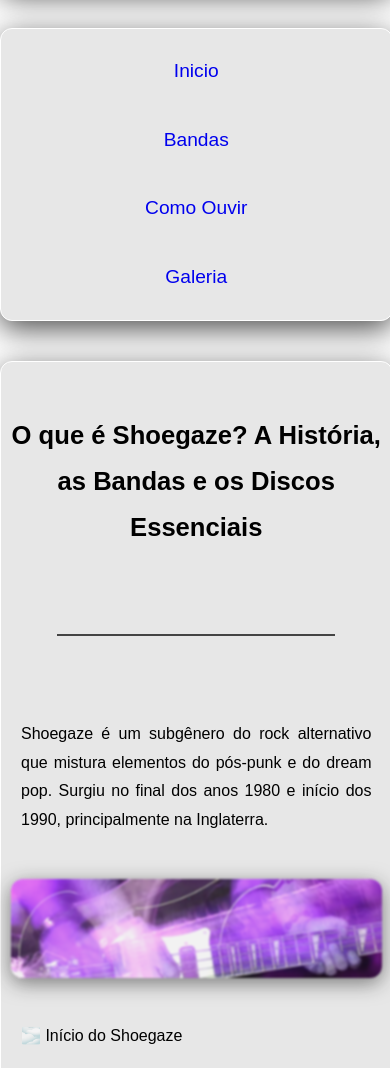
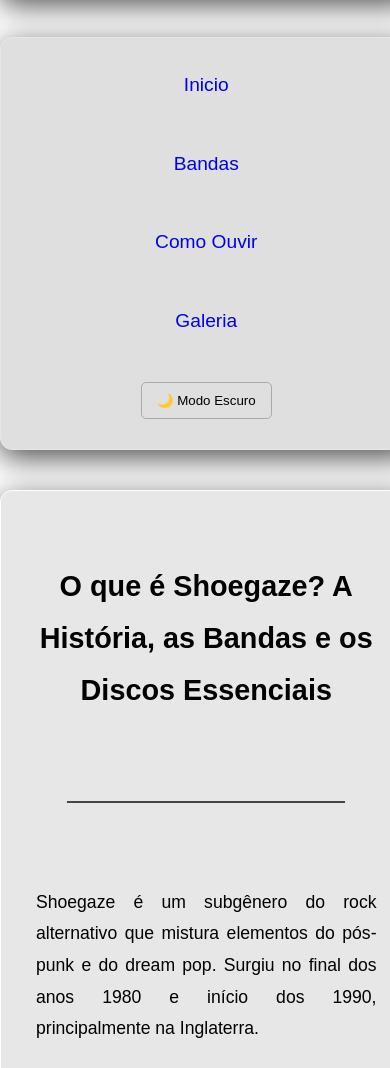
Before and after one commit to blessedchan/shoegazesite, a plain HTML site: page index.html in a window 390 px wide. Shown: the part 157-1225 px from the top of the page. Drawn offline with Linux system fonts and the light colour scheme.

Commit message:
Update style.css

```diff
--- a/style.css
+++ b/style.css
@@ -75,7 +75,7 @@ body.dark-mode {
   filter: brightness(1.2) contrast(1.1) blur(0);
 }
 
-.photo-box, .box2, .box1, .navbar {
+.photo-box, .box1, .box2 {
   background-color: #e7e7e7;
   border: 1px solid #ffffff;
   padding: 30px 40px;
@@ -90,8 +90,8 @@ body.dark-mode {
   box-shadow: 0 8px 30px rgba(0,0,0,0.7);
 }
 
+.dark-mode .box1,
 .dark-mode .box2,
-.dark-mode .box1,
 .dark-mode .photo-box,
 .dark-mode .navbar {
   background-color: #333333;
@@ -99,30 +99,40 @@ body.dark-mode {
 
 .banner, .photo-box img, .box1 img, .box2 img {
   width: 100%;
-  max-width: 1000px;
+  max-width: 400px;
   border-radius: 12px;
   box-shadow: 0 5px 20px rgba(0,0,0,0.5);
   transition: transform 0.3s ease;
   cursor: pointer;
-  height: auto;
 }
 
 .banner:hover, .photo-box img:hover, .box1 img:hover, .box2 img:hover {
   transform: scale(1.05);
 }
 
-nav {
+.navbar {
+  background-color: #dfdfdf;
+  border: 1px solid #e7e7e7;
+  padding: 30px 40px;
+  margin: 40px auto;
+  border-radius: 12px;
+  width: 95%;
+  max-width: 1400px;
   display: flex;
   flex-wrap: wrap;
   justify-content: center;
+  gap: 24px;
+  box-shadow: 0 8px 30px rgba(0,0,0,0.7);
+}
+
+nav {
   margin-top: 10px;
-  gap: 15px;
 }
 
 nav a {
   text-decoration: none;
   font-size: 1.4rem;
-  margin: 0 15px;
+  margin: 0 25px;
   transition: color 0.3s;
 }
 
@@ -139,62 +149,46 @@ footer {
   margin-top: 60px;
 }
 
-
 /* ----------------------------- */
-/* RESPONSIVO PARA CELULARES     */
+/* RESPONSIVIDADE PARA CELULARES */
 /* ----------------------------- */
 @media (max-width: 768px) {
-  body {
-    font-size: 16px;
-    padding: 0;
-  }
-
   h1 {
-    font-size: 2.2rem;
+    font-size: 2.5rem;
   }
 
   h2 {
-    font-size: 1.6rem;
-    margin-top: 30px;
+    font-size: 1.8rem;
   }
 
   p {
-    font-size: 1rem;
-    max-width: 95%;
-    padding: 0 10px;
+    font-size: 1.1rem;
+    padding: 0 15px;
   }
 
-  .photo-box,
-  .box1,
-  .box2,
   .navbar {
     flex-direction: column;
     align-items: center;
-    padding: 20px 10px;
-  }
-
-  nav {
-    flex-direction: column;
-    align-items: center;
-    gap: 10px;
+    padding: 20px;
   }
 
   nav a {
-    display: block;
     font-size: 1.2rem;
-    margin: 5px 0;
+    margin: 10px 0;
+  }
+
+  .photo-box, .box1, .box2 {
+    flex-direction: column;
+    padding: 20px;
   }
 
   .banner, .photo-box img, .box1 img, .box2 img {
-    width: 100%;
-    height: auto;
+    width: 90%;
     max-width: 100%;
   }
 
   #toggle-mode {
-    top: 10px;
-    right: 10px;
-    padding: 8px 12px;
-    font-size: 0.9rem;
+    position: static;
+    margin: 10px;
   }
 }
```
